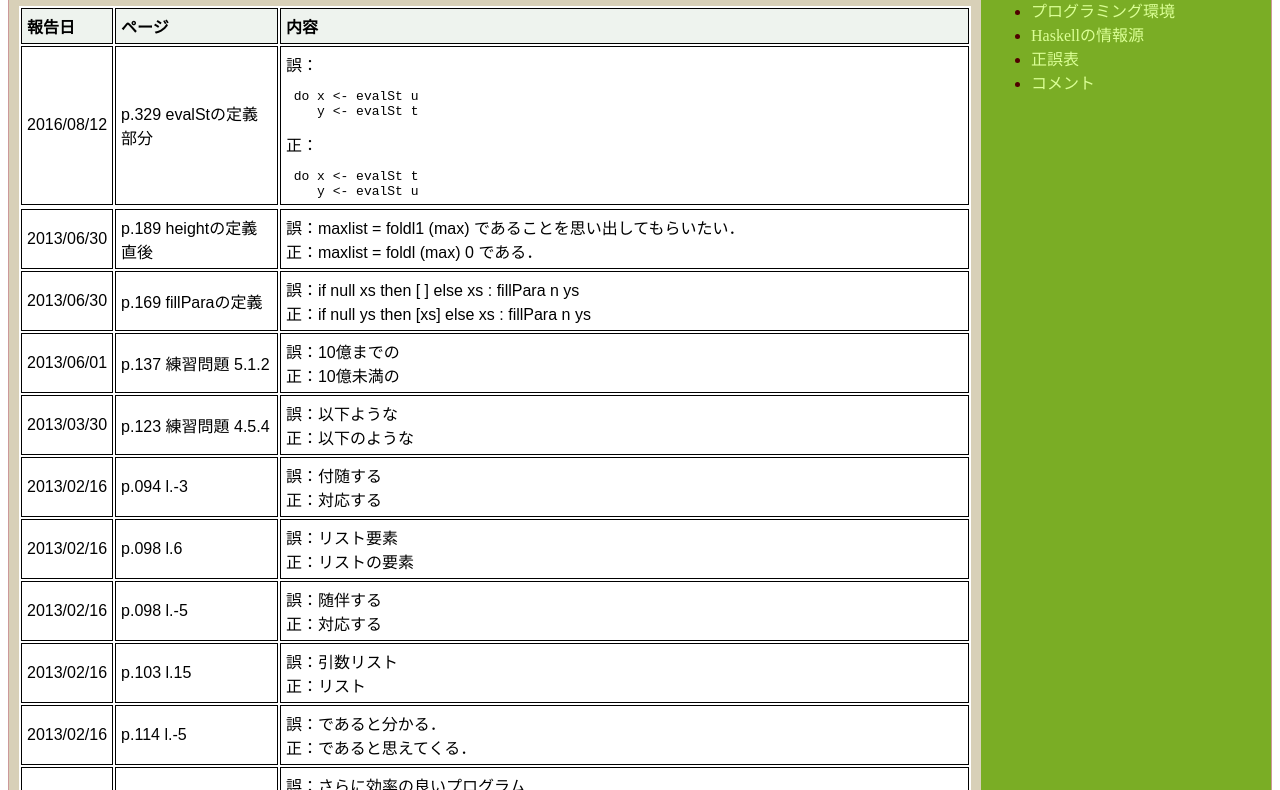
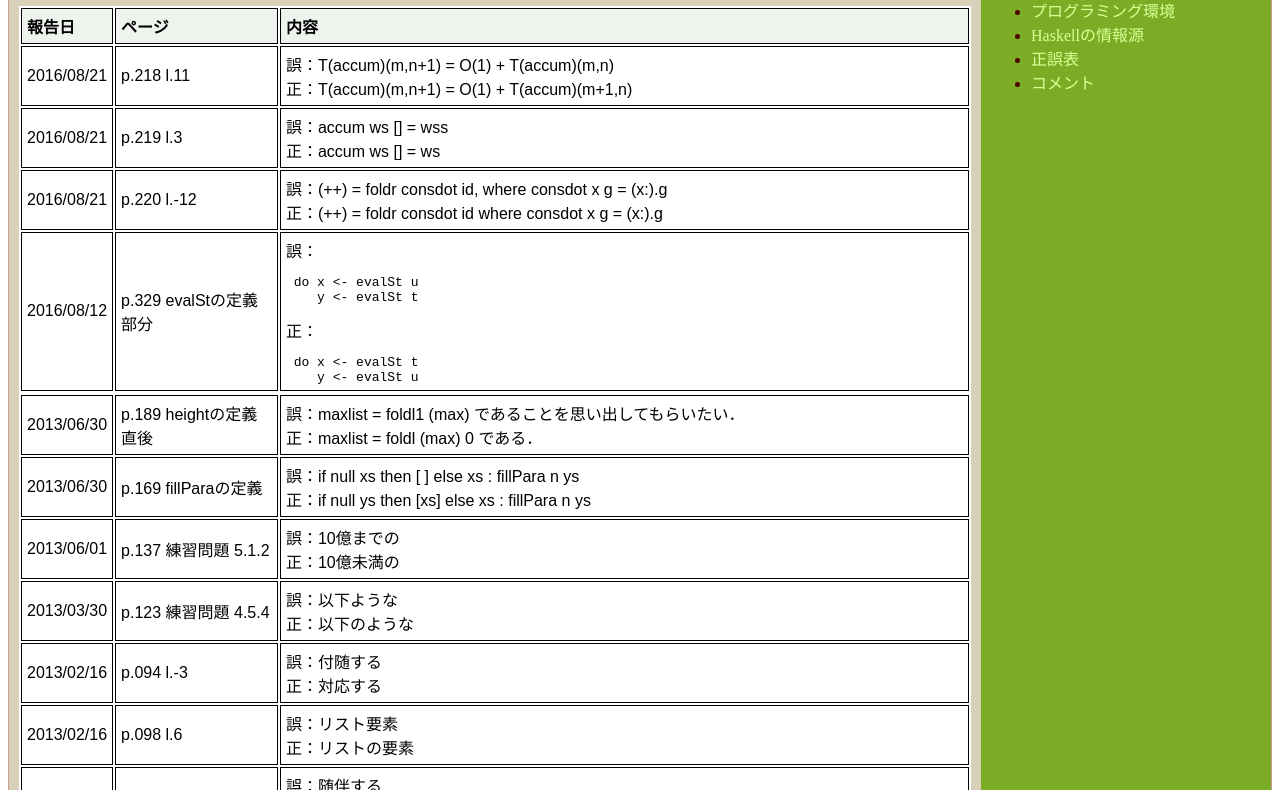
Before and after one commit to sampou-org/ifph, a plain HTML site: page errata.html in a window 1280 px wide. Shown: the part 206-996 px from the top of the page. Drawn offline with Linux system fonts and the light colour scheme.

Commit message:
Update errata.html

```diff
--- a/errata.html
+++ b/errata.html
@@ -35,6 +35,30 @@
    </td>
   </tr>
 -->
+  <tr>
+   <td>2016/08/21</td>
+   <td>p.218 l.11</td>
+   <td>
+    誤：T(accum)(m,n+1) = O(1) + T(accum)(m,n)<br>
+    正：T(accum)(m,n+1) = O(1) + T(accum)(m+1,n)
+   </td>
+  </tr>
+  <tr>
+   <td>2016/08/21</td>
+   <td>p.219 l.3</td>
+   <td>
+    誤：accum ws [] = wss<br>
+    正：accum ws [] = ws
+   </td>
+  </tr>
+  <tr>
+   <td>2016/08/21</td>
+   <td>p.220 l.-12</td>
+   <td>
+    誤：(++) = foldr consdot id, where consdot x g = (x:).g <br>
+    正：(++) = foldr consdot id where consdot x g = (x:).g
+   </td>
+  </tr>
   <tr>
    <td>2016/08/12</td>
    <td>p.329 evalStの定義部分</td>
@@ -317,7 +341,7 @@ o.003(iii)-謝辞 4行目
 
 </div>
 </div>
-<div id="secondary-contents"><div id="navigation"><div id="lastupdate">Last update 2016-08-12</div>
+<div id="secondary-contents"><div id="navigation"><div id="lastupdate">Last update 2016-08-21</div>
 <a href="index.html">HOME</a>
 <ul><li><a href="progenv.html">プログラミング環境</li>
 <li><a href="haskellinfo.html">Haskellの情報源</li>
@@ -327,6 +351,6 @@ o.003(iii)-謝辞 4行目
 </div>
 </div>
 </div>
-<div class="structure" id="footer">© 2012-2013 Nobuo Yamashita all rights reserved.</div>
+<div class="structure" id="footer">© 2012-2016 Nobuo Yamashita all rights reserved.</div>
 </body>
 </html>
```
